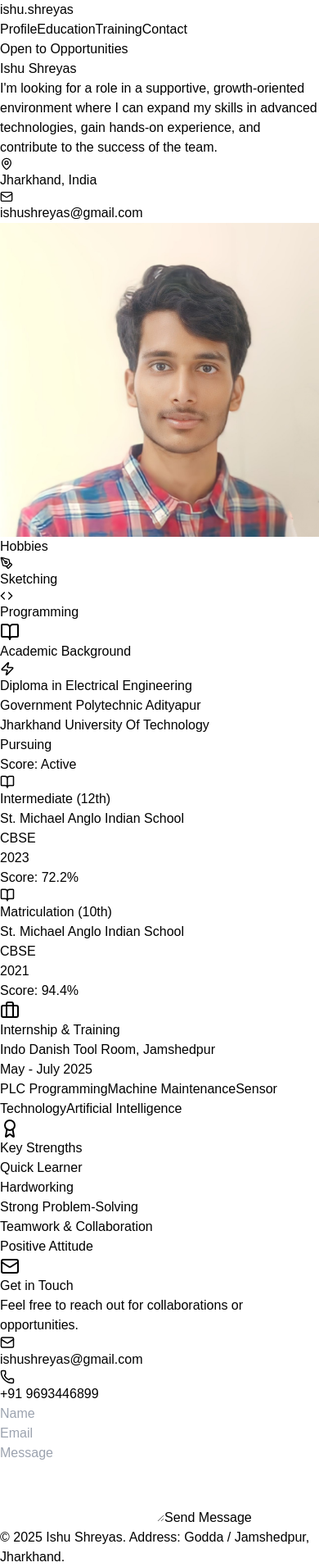
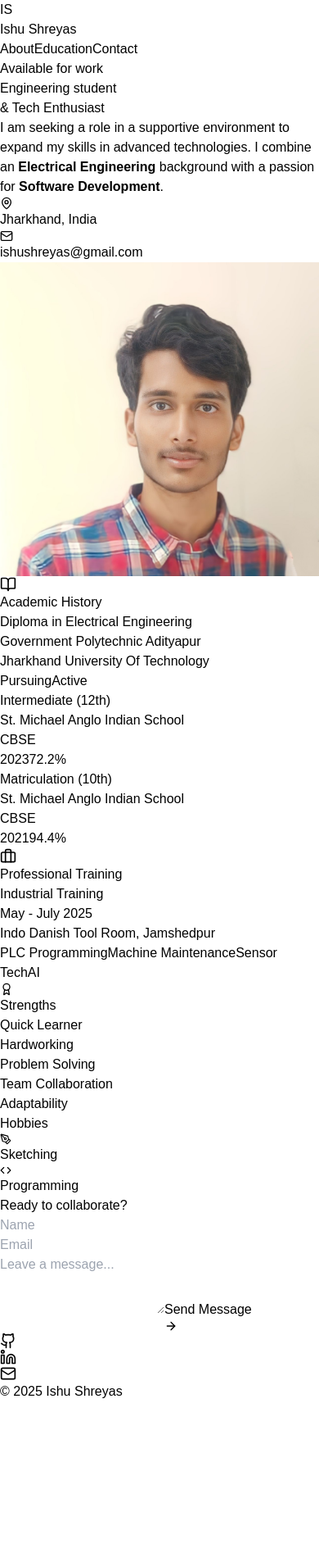
Before and after one commit to ishushreyas/ishushreyas, a React (Vite) app: page / in a window 390 px wide. Shown: the whole page at 82% size. After the commit the page ends 1710 px from the top, so only its background shows below. Built offline with nearby package versions, Linux system fonts and the light colour scheme; a web font is replaced by a local one.

Commit message:
Refactor App component and improve layout
Refactor App component to remove 'subject' from formData, update icons, and enhance layout. Adjusted styles for sections and improved responsiveness.

```diff
--- a/src/App.jsx
+++ b/src/App.jsx
@@ -1,23 +1,22 @@
 import React, { useState, useEffect } from 'react';
 import {
-  Github, Linkedin, Mail, Phone, MapPin,
-  BookOpen, Award, User, Briefcase,
-  PenTool, Code, Zap, Cpu, ArrowUpRight
+  Github, Linkedin, Mail, MapPin,
+  BookOpen, Award, Briefcase,
+  PenTool, Code, Zap, ArrowRight, MousePointer2
 } from 'lucide-react';
 
 const App = () => {
   const [scrolled, setScrolled] = useState(false);
-  const [formData, setFormData] = useState({ name: "", email: "", subject: "", message: "" });
+  const [formData, setFormData] = useState({ name: "", email: "", message: "" });
   const [isSubmitting, setIsSubmitting] = useState(false);
 
   const handleSubmit = async (e) => {
     e.preventDefault();
     setIsSubmitting(true);
-    // Simulate API call
     setTimeout(() => {
       alert("Message sent!");
       setIsSubmitting(false);
-      setFormData({ name: "", email: "", subject: "", message: "" });
+      setFormData({ name: "", email: "", message: "" });
     }, 1000);
   };
 
@@ -36,7 +35,7 @@ const App = () => {
       board: "Jharkhand University Of Technology",
       year: "Pursuing",
       score: "Active",
-      icon: <Zap size={18} />
+      color: "bg-emerald-100 text-emerald-700"
     },
     {
       level: "Intermediate (12th)",
@@ -44,7 +43,7 @@ const App = () => {
       board: "CBSE",
       year: "2023",
       score: "72.2%",
-      icon: <BookOpen size={18} />
+      color: "bg-blue-100 text-blue-700"
     },
     {
       level: "Matriculation (10th)",
@@ -52,93 +51,94 @@ const App = () => {
       board: "CBSE",
       year: "2021",
       score: "94.4%",
-      icon: <BookOpen size={18} />
+      color: "bg-zinc-100 text-zinc-700"
     },
   ];
-
-  const internship = {
-    title: "Industrial Training",
-    place: "Indo Danish Tool Room, Jamshedpur",
-    duration: "May - July 2025",
-    skills: ["PLC Programming", "Machine Maintenance", "Sensor Technology", "Artificial Intelligence"]
-  };
 
   const strengths = [
     "Quick Learner",
     "Hardworking",
-    "Strong Problem-Solving",
-    "Teamwork & Collaboration",
-    "Positive Attitude"
+    "Problem Solving",
+    "Team Collaboration",
+    "Adaptability"
   ];
 
   return (
-    <div className="min-h-screen bg-zinc-50 text-zinc-900 font-sans selection:bg-zinc-200">
+    <div className="min-h-screen bg-zinc-50 text-zinc-900 font-sans selection:bg-zinc-200 overflow-x-hidden">
 
-      {/* Background Ambience */}
-      <div className="fixed inset-0 z-0 overflow-hidden pointer-events-none">
-        <div className="absolute top-0 right-0 w-[50vw] h-[50vw] bg-blue-50/50 rounded-full blur-3xl opacity-60"></div>
-        <div className="absolute bottom-0 left-0 w-[50vw] h-[50vw] bg-emerald-50/50 rounded-full blur-3xl opacity-60"></div>
-      </div>
+      {/* GRAPHIC: Technical Dot Grid Background */}
+      <div className="fixed inset-0 z-0 pointer-events-none opacity-[0.4]"
+        style={{
+          backgroundImage: 'radial-gradient(#a1a1aa 1px, transparent 1px)',
+          backgroundSize: '32px 32px'
+        }}
+      ></div>
+
+      {/* GRAPHIC: Soft Blobs */}
+      <div className="fixed top-0 right-0 w-[600px] h-[600px] bg-blue-100/40 rounded-full blur-3xl -translate-y-1/2 translate-x-1/2 -z-10"></div>
+      <div className="fixed bottom-0 left-0 w-[500px] h-[500px] bg-emerald-100/40 rounded-full blur-3xl translate-y-1/2 -translate-x-1/2 -z-10"></div>
 
       {/* Navigation */}
-      <nav className={`fixed top-0 left-0 right-0 z-50 transition-all duration-500 ease-out
-        ${scrolled ? 'bg-white/80 backdrop-blur-md border-b border-zinc-100 py-4' : 'bg-transparent py-6'}`}>
-        <div className="max-w-5xl mx-auto px-6 flex justify-between items-center">
-          <span className="font-semibold tracking-tight text-zinc-800 text-lg">ishu.shreyas</span>
-          <div className="hidden md:flex gap-8 text-sm font-medium text-zinc-500">
-            <a href="#profile" className="hover:text-zinc-900 transition-colors">Profile</a>
+      <nav className={`fixed top-0 left-0 right-0 z-50 transition-all duration-300 border-b
+        ${scrolled ? 'bg-white/90 backdrop-blur-md border-zinc-200 py-4' : 'bg-transparent border-transparent py-6'}`}>
+        <div className="max-w-4xl mx-auto px-6 flex justify-between items-center">
+          <div className="flex items-center gap-2">
+             <div className="w-8 h-8 bg-zinc-900 rounded-lg flex items-center justify-center text-white font-bold text-xs">IS</div>
+             <span className="font-semibold text-zinc-800 tracking-tight">Ishu Shreyas</span>
+          </div>
+          <div className="hidden md:flex gap-6 text-sm font-medium text-zinc-500">
+            <a href="#about" className="hover:text-zinc-900 transition-colors">About</a>
             <a href="#education" className="hover:text-zinc-900 transition-colors">Education</a>
-            <a href="#training" className="hover:text-zinc-900 transition-colors">Training</a>
             <a href="#contact" className="hover:text-zinc-900 transition-colors">Contact</a>
           </div>
         </div>
       </nav>
 
-      {/* Hero / Objective Section */}
-      <section id="profile" className="pt-40 pb-20 px-6 relative z-10">
-        <div className="max-w-5xl mx-auto grid md:grid-cols-2 gap-12 items-center">
-          <div className="space-y-6">
-            <div className="inline-flex items-center gap-2 px-3 py-1 rounded-full bg-zinc-100 border border-zinc-200 text-xs font-medium text-zinc-600">
-              <div className="w-2 h-2 rounded-full bg-emerald-500 animate-pulse"></div>
-              Open to Opportunities
+      {/* Hero Section */}
+      <section id="about" className="pt-40 pb-20 px-6 relative z-10">
+        <div className="max-w-4xl mx-auto">
+          <div className="bg-white/60 backdrop-blur-sm border border-white/50 p-1 rounded-[2.5rem] shadow-xl shadow-zinc-200/50 inline-block w-full">
+            <div className="bg-white rounded-[2rem] p-8 md:p-12 border border-zinc-100 relative overflow-hidden">
+
+              {/* Abstract Graphic Lines */}
+              <div className="absolute top-0 right-0 w-64 h-64 border-[30px] border-zinc-50 rounded-full -translate-y-1/2 translate-x-1/2"></div>
+
+              <div className="relative z-10 grid md:grid-cols-3 gap-10 items-center">
+                <div className="md:col-span-2 space-y-6">
+                  <div className="inline-flex items-center gap-2 px-3 py-1 rounded-full bg-zinc-100 text-xs font-semibold text-zinc-600 uppercase tracking-wide">
+                    <span className="w-2 h-2 rounded-full bg-green-500 animate-pulse"></span>
+                    Available for work
                   </div>
 
-            <h1 className="text-5xl font-semibold text-zinc-900 tracking-tight">
-              Ishu Shreyas
+                  <h1 className="text-4xl md:text-5xl font-bold text-zinc-900 leading-tight">
+                    Engineering student<br/>
+                    <span className="text-zinc-400 font-light">& Tech Enthusiast</span>
                   </h1>
 
-            <p className="text-lg text-zinc-600 leading-relaxed font-light">
-              I'm looking for a role in a supportive, growth-oriented environment where I can expand my skills in advanced technologies, gain hands-on experience, and contribute to the success of the team.
+                  <p className="text-zinc-600 leading-relaxed">
+                    I am seeking a role in a supportive environment to expand my skills in advanced technologies. I combine an
+                    <strong className="text-zinc-900 font-medium"> Electrical Engineering</strong> background with a passion for
+                    <strong className="text-zinc-900 font-medium"> Software Development</strong>.
                   </p>
 
-            <div className="flex flex-wrap gap-3 pt-2">
-              <span className="flex items-center gap-2 px-4 py-2 bg-white border border-zinc-200 rounded-full text-sm text-zinc-600 shadow-sm">
+                  <div className="flex flex-wrap gap-4 pt-2">
+                    <div className="flex items-center gap-2 text-sm text-zinc-500 bg-zinc-50 px-3 py-2 rounded-lg border border-zinc-100">
                        <MapPin size={16} /> Jharkhand, India
-              </span>
-              <span className="flex items-center gap-2 px-4 py-2 bg-white border border-zinc-200 rounded-full text-sm text-zinc-600 shadow-sm">
+                    </div>
+                    <a href="mailto:ishushreyas@gmail.com" className="flex items-center gap-2 text-sm text-zinc-900 bg-zinc-50 hover:bg-zinc-100 px-3 py-2 rounded-lg border border-zinc-200 transition-colors">
                        <Mail size={16} /> ishushreyas@gmail.com
-              </span>
+                    </a>
                   </div>
                 </div>
 
-          {/* Profile Card / Photo Placeholder */}
-          <div className="relative">
-            <div className="aspect-square max-w-sm ml-auto rounded-3xl overflow-hidden bg-zinc-200 relative shadow-2xl shadow-zinc-200/50">
-               <img
-                 src="/ishushreyas.jpg"
-                 alt="Ishu Shreyas"
-                 className="w-full h-full object-cover"
-               />
-               {/* Hobbies Float */}
-               <div className="absolute bottom-4 left-4 right-4 bg-white/90 backdrop-blur-sm p-4 rounded-2xl border border-white/50 shadow-sm">
-                  <p className="text-xs text-zinc-400 uppercase tracking-wider mb-2 font-semibold">Hobbies</p>
-                  <div className="flex gap-4">
-                    <div className="flex items-center gap-2 text-sm font-medium text-zinc-800">
-                      <PenTool size={16} className="text-zinc-400" /> Sketching
+                {/* Profile Image with Graphic Frame */}
+                <div className="relative mx-auto md:mx-0">
+                  <div className="w-48 h-48 md:w-56 md:h-56 rounded-full overflow-hidden border-4 border-white shadow-2xl relative z-10">
+                     <img src="/ishushreyas.jpg" alt="Profile" className="w-full h-full object-cover" />
                   </div>
-                    <div className="flex items-center gap-2 text-sm font-medium text-zinc-800">
-                      <Code size={16} className="text-zinc-400" /> Programming
-                    </div>
+                  {/* Decorative Circles behind image */}
+                  <div className="absolute inset-0 border border-zinc-200 rounded-full scale-110 -z-0 dashed-border"></div>
+                  <div className="absolute inset-0 border border-zinc-100 rounded-full scale-125 -z-0"></div>
                 </div>
               </div>
             </div>
@@ -146,143 +146,139 @@ const App = () => {
         </div>
       </section>
 
-      {/* Education Section */}
-      <section id="education" className="py-20 bg-white relative z-10">
-        <div className="max-w-5xl mx-auto px-6">
-          <h2 className="text-2xl font-semibold text-zinc-900 mb-10 flex items-center gap-2">
-            <BookOpen className="text-zinc-400" /> Academic Background
+      {/* Education & Career Grid */}
+      <section id="education" className="py-20 px-6 relative z-10">
+        <div className="max-w-4xl mx-auto">
+          <div className="grid md:grid-cols-12 gap-6">
+
+            {/* Left Column: Education (8 cols) */}
+            <div className="md:col-span-8 space-y-6">
+              <h2 className="text-xl font-bold text-zinc-900 flex items-center gap-2 mb-6">
+                <BookOpen className="text-zinc-400" size={20} /> Academic History
               </h2>
 
-          <div className="grid gap-6">
-            {education.map((edu, idx) => (
-              <div key={idx} className="group flex flex-col md:flex-row md:items-center justify-between p-6 bg-zinc-50 border border-zinc-100 rounded-2xl hover:border-zinc-300 transition-all">
-                <div className="flex items-start gap-4">
-                  <div className="p-3 bg-white rounded-xl shadow-sm text-zinc-600 group-hover:text-emerald-600 transition-colors">
-                    {edu.icon}
+              <div className="space-y-4">
+                {education.map((item, idx) => (
+                  <div key={idx} className="group bg-white p-6 rounded-2xl border border-zinc-200/60 hover:border-zinc-300 transition-all hover:shadow-lg hover:shadow-zinc-100/50 flex flex-col sm:flex-row justify-between gap-4">
+                    <div>
+                      <h3 className="font-semibold text-zinc-900">{item.level}</h3>
+                      <p className="text-sm text-zinc-500">{item.institution}</p>
+                      <p className="text-xs text-zinc-400 mt-1">{item.board}</p>
                     </div>
-                  <div>
-                    <h3 className="text-lg font-medium text-zinc-900">{edu.level}</h3>
-                    <p className="text-zinc-500">{edu.institution}</p>
-                    <p className="text-xs text-zinc-400 mt-1">{edu.board}</p>
-                  </div>
-                </div>
-                <div className="mt-4 md:mt-0 text-right">
-                  <div className="inline-block px-3 py-1 bg-zinc-200 rounded-lg text-sm font-medium text-zinc-700">
-                    {edu.year}
-                  </div>
-                  <div className="text-sm text-zinc-500 mt-1 font-medium">
-                    Score: <span className="text-zinc-900">{edu.score}</span>
-                  </div>
+                    <div className="text-right flex flex-row sm:flex-col items-center sm:items-end justify-between sm:justify-start gap-2">
+                       <span className={`text-xs font-bold px-2 py-1 rounded-md ${item.color}`}>
+                         {item.year}
+                       </span>
+                       <span className="text-sm font-medium text-zinc-900">
+                         {item.score}
+                       </span>
                     </div>
                   </div>
                 ))}
               </div>
+
+              {/* Internship Card - Styled differently to stand out */}
+              <div className="mt-8 pt-8 border-t border-zinc-200">
+                 <h2 className="text-xl font-bold text-zinc-900 flex items-center gap-2 mb-6">
+                    <Briefcase className="text-zinc-400" size={20} /> Professional Training
+                 </h2>
+                 <div className="bg-gradient-to-br from-zinc-900 to-zinc-800 text-white p-8 rounded-3xl shadow-xl relative overflow-hidden">
+                    {/* Graphic overlay */}
+                    <div className="absolute top-0 right-0 p-12 bg-white/5 rounded-full blur-2xl"></div>
+
+                    <div className="relative z-10">
+                      <div className="flex justify-between items-start mb-4">
+                        <h3 className="text-lg font-bold">Industrial Training</h3>
+                        <span className="text-xs bg-white/20 px-2 py-1 rounded">May - July 2025</span>
                       </div>
-      </section>
+                      <p className="text-zinc-300 text-sm mb-6">Indo Danish Tool Room, Jamshedpur</p>
 
-      {/* Internship & Strengths Grid */}
-      <section id="training" className="py-20 bg-zinc-50/50 relative z-10">
-        <div className="max-w-5xl mx-auto px-6">
-          <div className="grid md:grid-cols-2 gap-8">
-
-            {/* Internship Card */}
-            <div className="bg-white p-8 rounded-3xl border border-zinc-200 shadow-lg shadow-zinc-100">
-              <div className="flex items-center gap-3 mb-6">
-                <Briefcase className="text-zinc-400" />
-                <h2 className="text-xl font-semibold">Internship & Training</h2>
-              </div>
-
-              <div className="mb-6">
-                <h3 className="text-lg font-medium text-zinc-900">{internship.place}</h3>
-                <p className="text-zinc-500 text-sm mb-4">{internship.duration}</p>
                       <div className="flex flex-wrap gap-2">
-                  {internship.skills.map((skill, i) => (
-                    <span key={i} className="px-3 py-1 bg-blue-50 text-blue-700 rounded-md text-sm font-medium border border-blue-100">
+                        {["PLC Programming", "Machine Maintenance", "Sensor Tech", "AI"].map((skill) => (
+                          <span key={skill} className="text-xs font-medium bg-black/30 border border-white/10 px-3 py-1 rounded-full">
                             {skill}
                           </span>
                         ))}
                       </div>
                     </div>
                  </div>
-
-            {/* Strengths Card */}
-            <div className="bg-zinc-900 text-white p-8 rounded-3xl shadow-xl">
-              <div className="flex items-center gap-3 mb-6">
-                <Award className="text-zinc-400" />
-                <h2 className="text-xl font-semibold">Key Strengths</h2>
+              </div>
             </div>
 
+            {/* Right Column: Strengths & Hobbies (4 cols) */}
+            <div className="md:col-span-4 space-y-6">
+
+              {/* Strengths */}
+              <div className="bg-white p-6 rounded-3xl border border-zinc-200/60 h-full">
+                <h2 className="text-sm font-bold text-zinc-400 uppercase tracking-wider mb-6 flex items-center gap-2">
+                  <Award size={16} /> Strengths
+                </h2>
                 <ul className="space-y-4">
-                {strengths.map((item, i) => (
-                  <li key={i} className="flex items-center gap-3 text-zinc-300">
-                    <div className="w-1.5 h-1.5 rounded-full bg-emerald-500"></div>
-                    {item}
+                  {strengths.map((str, i) => (
+                    <li key={i} className="flex items-center gap-3 text-sm font-medium text-zinc-700">
+                      <div className="w-1.5 h-1.5 rounded-full bg-blue-400"></div>
+                      {str}
                     </li>
                   ))}
                 </ul>
               </div>
 
+              {/* Hobbies Mini Card */}
+              <div className="bg-white p-6 rounded-3xl border border-zinc-200/60">
+                <h2 className="text-sm font-bold text-zinc-400 uppercase tracking-wider mb-4">Hobbies</h2>
+                <div className="flex gap-2 flex-wrap">
+                  <span className="inline-flex items-center gap-1 px-3 py-1 bg-zinc-50 rounded-lg text-sm text-zinc-600 border border-zinc-100">
+                    <PenTool size={14} /> Sketching
+                  </span>
+                  <span className="inline-flex items-center gap-1 px-3 py-1 bg-zinc-50 rounded-lg text-sm text-zinc-600 border border-zinc-100">
+                    <Code size={14} /> Programming
+                  </span>
+                </div>
+              </div>
+
+            </div>
           </div>
         </div>
       </section>
 
-      {/* Contact Section */}
-      <section id="contact" className="py-24 px-6 bg-white border-t border-zinc-100">
-        <div className="max-w-3xl mx-auto text-center">
-          <div className="inline-block p-4 bg-zinc-50 rounded-full mb-6">
-            <Mail className="text-zinc-400" size={24} />
-          </div>
-          <h2 className="text-3xl font-semibold text-zinc-900 mb-2">Get in Touch</h2>
-          <p className="text-zinc-500 mb-8">Feel free to reach out for collaborations or opportunities.</p>
+      {/* Minimal Footer / Contact Trigger */}
+      <footer id="contact" className="py-12 bg-white border-t border-zinc-100 relative z-10">
+        <div className="max-w-4xl mx-auto px-6 text-center">
+          <h2 className="text-2xl font-bold text-zinc-900 mb-6">Ready to collaborate?</h2>
 
-          <div className="flex flex-col md:flex-row justify-center gap-6 mb-12">
-             <a href="mailto:ishushreyas@gmail.com" className="flex items-center justify-center gap-2 px-6 py-3 bg-zinc-50 rounded-xl hover:bg-zinc-100 transition-colors border border-zinc-100 text-zinc-700">
-                <Mail size={18} /> ishushreyas@gmail.com
-             </a>
-             <div className="flex items-center justify-center gap-2 px-6 py-3 bg-zinc-50 rounded-xl border border-zinc-100 text-zinc-700 cursor-default">
-                <Phone size={18} /> +91 9693446899
-             </div>
-          </div>
-
-          <form onSubmit={handleSubmit} className="text-left space-y-4 max-w-lg mx-auto bg-zinc-50 p-6 rounded-2xl border border-zinc-100">
-            <div className="grid md:grid-cols-2 gap-4">
+          <form onSubmit={handleSubmit} className="max-w-md mx-auto space-y-3 mb-12">
+            <div className="flex gap-3">
               <input
-                type="text"
-                placeholder="Name"
-                className="w-full bg-white border border-zinc-200 rounded-lg px-4 py-3 focus:outline-none focus:border-zinc-400 transition-all placeholder:text-zinc-400"
+                type="text" placeholder="Name"
+                className="w-1/2 bg-zinc-50 border border-zinc-200 rounded-xl px-4 py-3 text-sm focus:outline-none focus:ring-2 focus:ring-zinc-200"
                 value={formData.name}
-                onChange={(e) => setFormData({ ...formData, name: e.target.value })}
+                onChange={e => setFormData({...formData, name: e.target.value})}
               />
               <input
-                type="email"
-                placeholder="Email"
-                className="w-full bg-white border border-zinc-200 rounded-lg px-4 py-3 focus:outline-none focus:border-zinc-400 transition-all placeholder:text-zinc-400"
+                type="email" placeholder="Email"
+                className="w-1/2 bg-zinc-50 border border-zinc-200 rounded-xl px-4 py-3 text-sm focus:outline-none focus:ring-2 focus:ring-zinc-200"
                 value={formData.email}
-                onChange={(e) => setFormData({ ...formData, email: e.target.value })}
+                onChange={e => setFormData({...formData, email: e.target.value})}
               />
             </div>
             <textarea
-              rows="4"
-              placeholder="Message"
-              className="w-full bg-white border border-zinc-200 rounded-lg px-4 py-3 focus:outline-none focus:border-zinc-400 transition-all placeholder:text-zinc-400 resize-none"
+              placeholder="Leave a message..."
+              rows="3"
+              className="w-full bg-zinc-50 border border-zinc-200 rounded-xl px-4 py-3 text-sm focus:outline-none focus:ring-2 focus:ring-zinc-200 resize-none"
               value={formData.message}
-              onChange={(e) => setFormData({ ...formData, message: e.target.value })}
+              onChange={e => setFormData({...formData, message: e.target.value})}
             ></textarea>
-
-            <button
-              disabled={isSubmitting}
-              className="w-full bg-zinc-900 text-white py-3 rounded-lg font-medium hover:bg-zinc-800 transition-all"
-            >
-              {isSubmitting ? "Sending..." : "Send Message"}
+            <button disabled={isSubmitting} className="w-full bg-zinc-900 text-white font-medium py-3 rounded-xl hover:bg-zinc-800 transition-all flex items-center justify-center gap-2">
+              {isSubmitting ? 'Sending...' : 'Send Message'} <ArrowRight size={16} />
             </button>
           </form>
+
+          <div className="flex justify-center gap-6 text-zinc-400">
+            <a href="https://github.com/ishushreyas" className="hover:text-zinc-900 transition-colors"><Github size={20}/></a>
+            <a href="https://www.linkedin.com/in/ishu-shreyas-776b61297" className="hover:text-zinc-900 transition-colors"><Linkedin size={20}/></a>
+            <a href="mailto:ishushreyas@gmail.com" className="hover:text-zinc-900 transition-colors"><Mail size={20}/></a>
           </div>
-      </section>
-
-      {/* Footer */}
-      <footer className="py-8 bg-zinc-50 border-t border-zinc-200">
-        <div className="max-w-5xl mx-auto px-6 text-center text-zinc-400 text-sm">
-          © {new Date().getFullYear()} Ishu Shreyas. Address: Godda / Jamshedpur, Jharkhand.
+          <p className="mt-8 text-xs text-zinc-400">© 2025 Ishu Shreyas</p>
         </div>
       </footer>
     </div>
```
Lines whose indentation alone changed are shown as unchanged.
